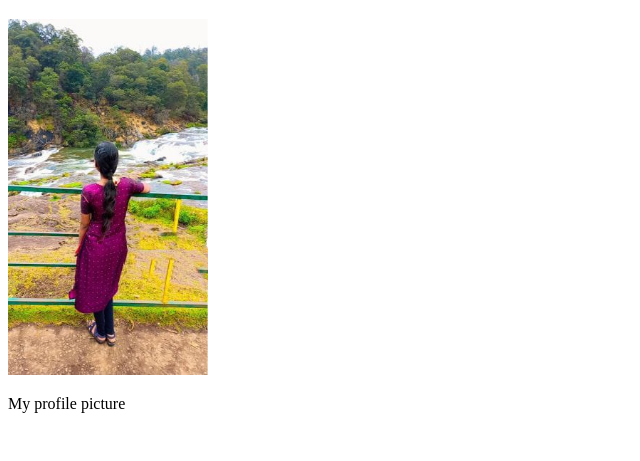
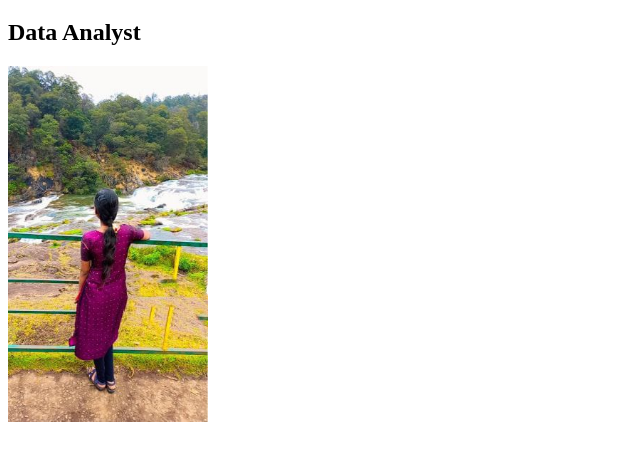
Before and after one commit to HarideviMuruganantham/First_project, a plain HTML site: page index.html in a window 1280 px wide. Shown: the part 61-522 px from the top of the page, without its empty margins (0-640 px from the left). Drawn offline with Linux system fonts and the light colour scheme.

Commit message:
added job role

```diff
--- a/index.html
+++ b/index.html
@@ -7,7 +7,7 @@
 </head>
 <body>
     <h1>Haridevi Muruganantham</h1>
+    <h2>Data Analyst</h2>
     <img width="200px" src="profile.jpeg" alt="">
-    <p>My profile picture</p>
 </body>
 </html>
```
